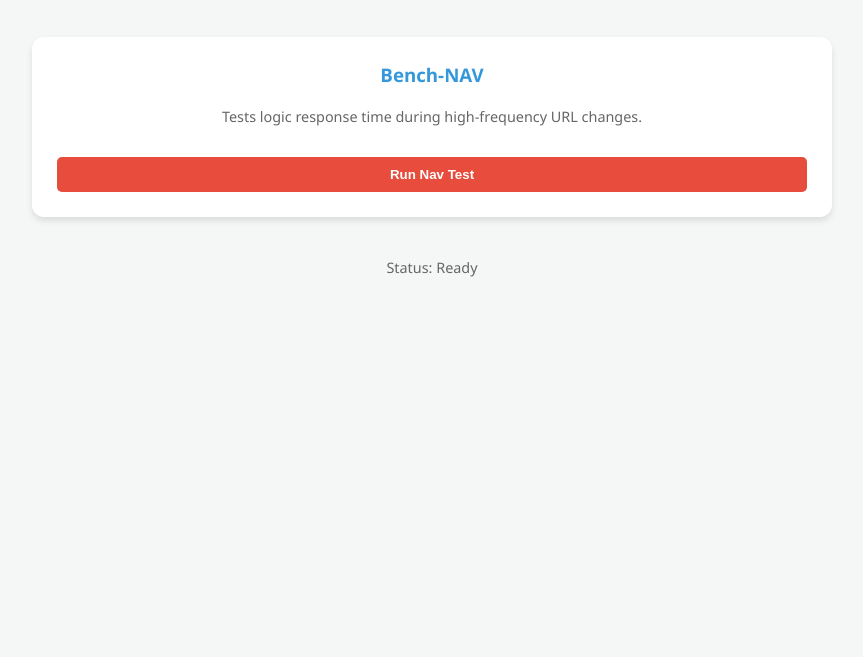
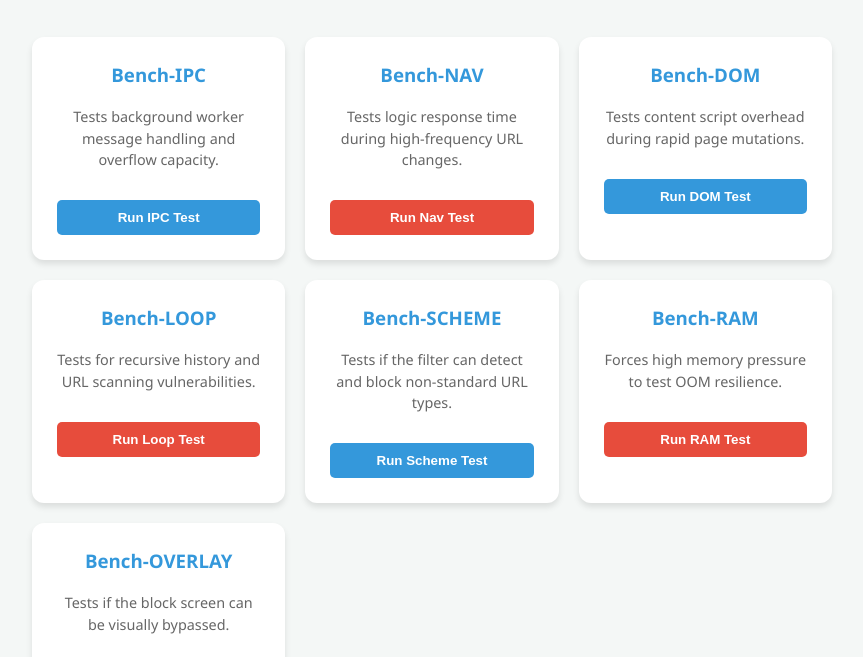
Before and after one commit to Epstein-Island-Boys/benchmarks-test, a plain HTML site: page index.html in a window 1280 px wide. Shown: the part 143-800 px from the top of the page, without its empty margins (208-1071 px from the left). Drawn offline with Linux system fonts and the light colour scheme.

Commit message:
Update index.html

```diff
--- a/index.html
+++ b/index.html
@@ -15,9 +15,43 @@
 
         <div class="grid">
             <div class="card">
+                <h3>Bench-IPC</h3>
+                <p>Tests background worker message handling and overflow capacity.</p>
+                <button class="btn" onclick="startFlood()">Run IPC Test</button>
+            </div>
+
+            <div class="card">
                 <h3>Bench-NAV</h3>
                 <p>Tests logic response time during high-frequency URL changes.</p>
                 <button class="btn btn-warn" onclick="startRace()">Run Nav Test</button>
+            </div>
+
+            <div class="card">
+                <h3>Bench-DOM</h3>
+                <p>Tests content script overhead during rapid page mutations.</p>
+                <button class="btn" onclick="startChaos()">Run DOM Test</button>
+            </div>
+            <div class="card">
+                <h3>Bench-LOOP</h3>
+                <p>Tests for recursive history and URL scanning vulnerabilities.</p>
+                <button class="btn btn-warn" onclick="startLoop()">Run Loop Test</button>
+            </div>
+
+            <div class="card">
+                <h3>Bench-SCHEME</h3>
+                <p>Tests if the filter can detect and block non-standard URL types.</p>
+                <button class="btn" onclick="startSchemeTest()">Run Scheme Test</button>
+            </div>
+            <div class="card">
+                <h3>Bench-RAM</h3>
+                <p>Forces high memory pressure to test OOM resilience.</p>
+                <button class="btn btn-warn" onclick="startRamTest()">Run RAM Test</button>
+            </div>
+
+            <div class="card">
+                <h3>Bench-OVERLAY</h3>
+                <p>Tests if the block screen can be visually bypassed.</p>
+                <button class="btn" onclick="startOverlayTest()">Run UI Test</button>
             </div>
         </div>
 
```
